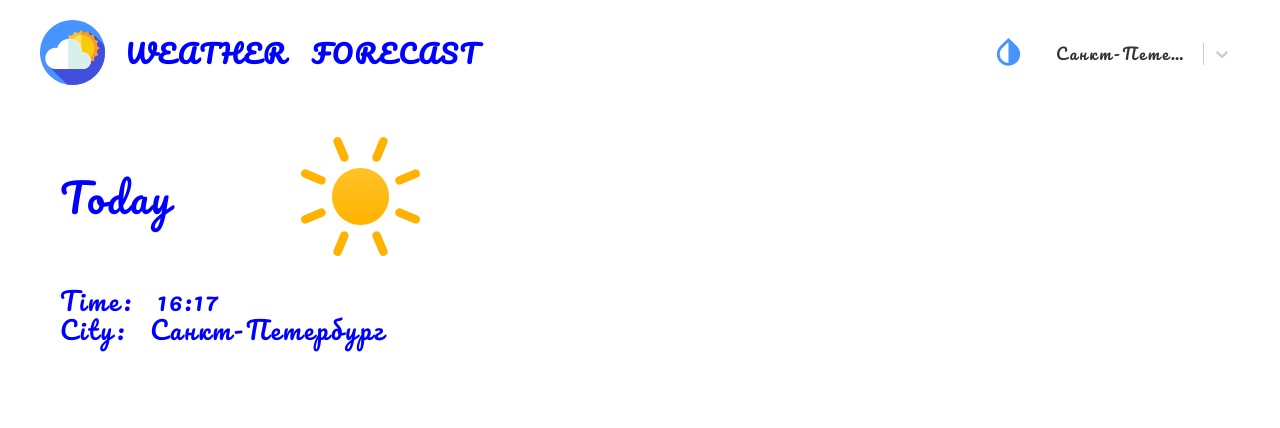
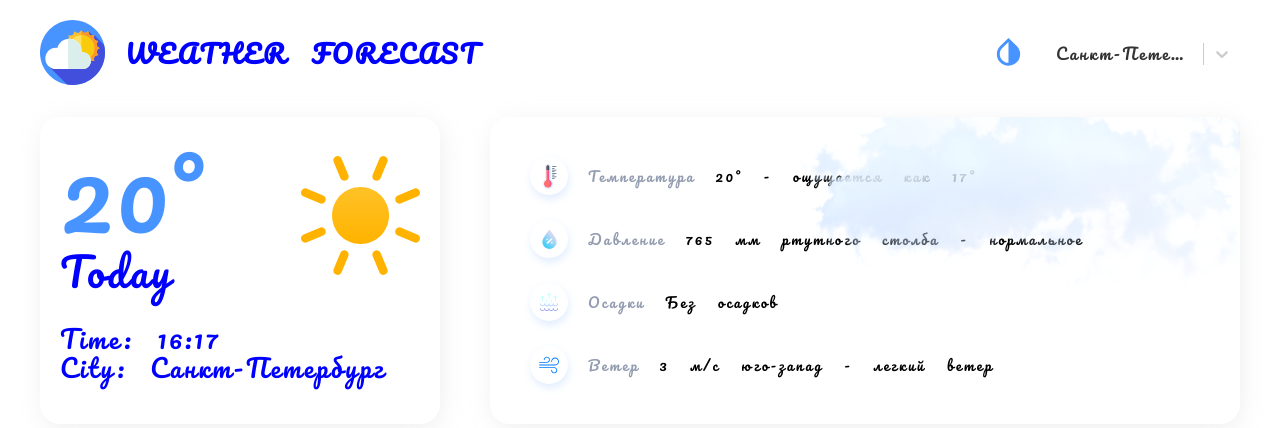
Before and after one commit to YZDmitriy/Weather-forecast-TypeScript-, a React (Create React App) app: page / in a window 1280 px wide. Shown: the top 428 px of the page. Built offline with nearby package versions, Linux system fonts and the light colour scheme; the HTML template or start-up script is replaced by a standard one.

Commit message:
add more info about weather

```diff
--- a/src/Pages/Home/Home.module.scss
+++ b/src/Pages/Home/Home.module.scss
@@ -1,3 +1,5 @@
-.home {
-  font-size: 30px;
+.wrapper {
+  display: flex;
+  justify-content: space-between;
+  margin-bottom: 50px;
 }
--- a/src/Pages/Home/Home.tsx
+++ b/src/Pages/Home/Home.tsx
@@ -1,11 +1,15 @@
 import React from 'react';
 import { ThisDay } from './components/ThisDay/ThisDay';
+import { ThisDayInfo } from './components/ThisDayInfo/ThisDayInfo';
 import s from './Home.module.scss'
 
-export const Home = () =>  {
+export const Home = () => {
   return (
     <div className={s.home}>
-     <ThisDay />
+      <div className={s.wrapper}>
+        <ThisDay />
+        <ThisDayInfo />
+      </div>
     </div>
   );
 }
--- a/src/Pages/Home/components/ThisDay/ThisDay.module.scss
+++ b/src/Pages/Home/components/ThisDay/ThisDay.module.scss
@@ -1,12 +1,12 @@
-// @import '../../../../styles/variables.scss';
+@import '../../../../styles/variables.scss';
 
 .this__day {
   padding: 20px;
   max-width: 400px;
   width: 100%;
   background: var(#{--components-background-default});
-  // box-shadow: $box-shadow;
-  // border-radius: $border-radius;
+  box-shadow: $box-shadow;
+  border-radius: $border-radius;
 }
 
 .top__block {
@@ -22,11 +22,11 @@
   .this__temp {
     font-size: 96px;
     font-weight: 500;
-    // color: $primary-color;
+    color: $primary-color;
   }
   .this__day_name {
     font-size: 40px;
-    color: var(#{--text-color-default});
+    // color: var(#{--text-color-default});
   }
 }
 
--- a/src/Pages/Home/components/ThisDay/ThisDay.tsx
+++ b/src/Pages/Home/components/ThisDay/ThisDay.tsx
@@ -18,6 +18,7 @@ let Minutes = Data.getMinutes();
     <div className={s.this__day}>
       <div className={s.top__block}>
         <div className={s.top__block_wrapper}>
+          <div className={s.this__temp}>20°</div>
           {/* <div className={s.this__temp}>{Math.floor(weather.main.temp)}°</div> */}
           <div className={s.this__day_name}>Today</div>
         </div>
--- /dev/null
+++ b/src/Pages/Home/components/ThisDayInfo/ThisDayInfo.module.scss
@@ -0,0 +1,53 @@
+@import '../../../../styles/variables.scss';
+
+.this__day_info {
+  position: relative;
+  padding: 40px;
+  max-width: 750px;
+  width: 100%;
+  box-shadow: $box-shadow;
+  border-radius: $border-radius;
+  background: var(#{--components-background-default});
+}
+
+.item {
+  position: relative;
+  display: flex;
+  align-items: center;
+  margin-bottom: 25px;
+  &:last-of-type {
+    margin-bottom: 0;
+  }
+  .indicator,
+  .indicator__name {
+    margin-right: 20px;
+  }
+
+  .indicator {
+    width: 38px;
+    height: 38px;
+    display: flex;
+    align-items: center;
+    justify-content: center;
+    background-color: #fff;
+    box-shadow: 1px 4px 10px -1px rgba(71, 147, 255, 0.2);
+    border-radius: 50%;
+  }
+
+  .indicator__name,
+  .indicator__value {
+    font-size: 14px;
+  }
+  .indicator__name {
+    color: $base-color;
+  }
+  .indicator__value {
+    color: var(#{--text-color-default});
+  }
+}
+
+.cloud__img {
+  position: absolute;
+  top: 0;
+  right: 0;
+}
--- /dev/null
+++ b/src/Pages/Home/components/ThisDayInfo/ThisDayInfo.tsx
@@ -0,0 +1,48 @@
+import React from 'react';
+// import Select from 'react-select';
+import s from './ThisDayInfo.module.scss';
+import cloud from '../../../../assets/images/cloud.png';
+import { ThisDayItem } from './ThisDayItem';
+
+interface Props {}
+
+export interface Item {
+  icon_id: string;
+  name: string;
+  value: string;
+}
+
+export const ThisDayInfo = (props: Props) => {
+  const items = [
+    {
+      icon_id: 'temp',
+      name: 'Температура',
+      value: '20° - ощущается как 17°',
+    },
+    {
+      icon_id: 'pressure',
+      name: 'Давление',
+      value: '765 мм ртутного столба - нормальное',
+    },
+    {
+      icon_id: 'precipitation',
+      name: 'Осадки',
+      value: 'Без осадков',
+    },
+    {
+      icon_id: 'wind',
+      name: 'Ветер',
+      value: '3 м/с юго-запад - легкий ветер',
+    },
+  ];
+  return (
+    <div className={s.this__day_info}>
+      <div className={s.this__day_info_items}>
+        {items.map((item: Item) => (
+          <ThisDayItem key={item.icon_id} item={item} />
+        ))}
+      </div>
+      <img className={s.cloud__img} src={cloud} alt="облако" />
+    </div>
+  );
+};
--- /dev/null
+++ b/src/Pages/Home/components/ThisDayInfo/ThisDayItem.tsx
@@ -0,0 +1,21 @@
+import React from 'react';
+import { IndicatorSvgSelector } from '../../../../assets/icons/indicators/IndicatorSvgSelector';
+import { Item } from './ThisDayInfo';
+import s from './ThisDayInfo.module.scss';
+
+interface Props {
+  item: Item;
+}
+
+export const ThisDayItem = ({ item }: Props) => {
+  const { icon_id, name, value } = item;
+  return (
+    <div className={s.item}>
+      <div className={s.indicator}>
+        <IndicatorSvgSelector id={icon_id} />
+      </div>
+      <div className={s.indicator__name}>{name}</div>
+      <div className={s.indicator__value}>{value}</div>
+    </div>
+  );
+};
```
